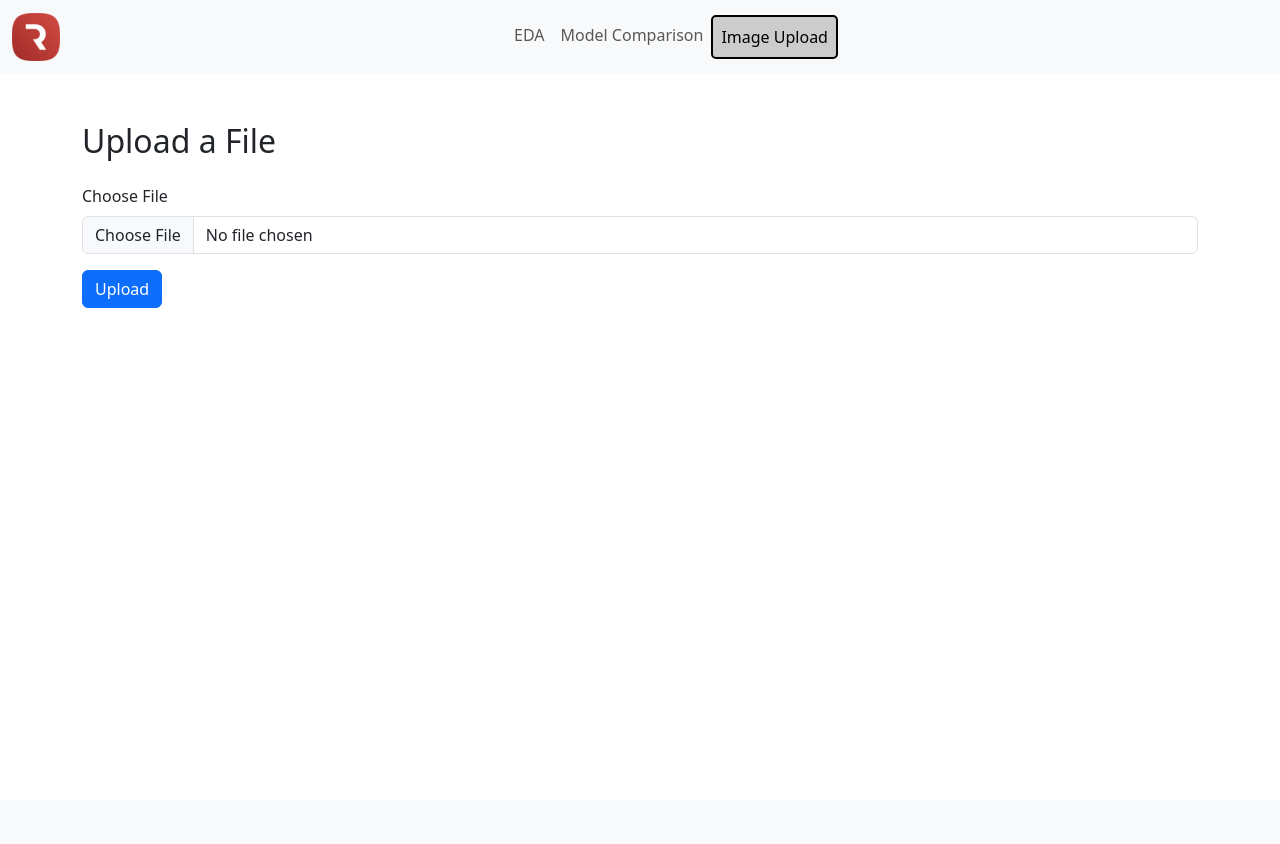
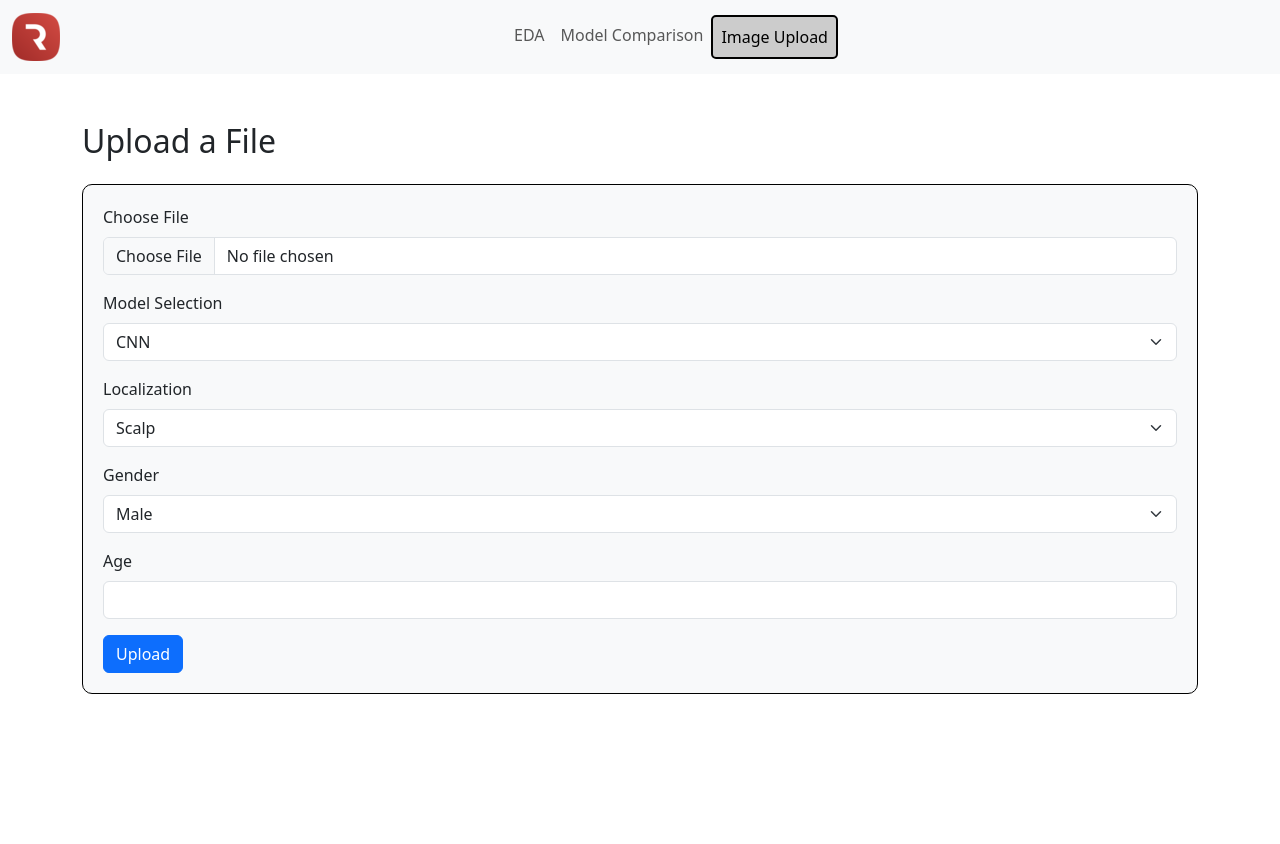
Before and after one commit to maxcollins457/SkinCancerApp, a Flask app: page /upload in a window 1280 px wide. Before the commit the page ends 308 px from the top, so only its background shows below. Run offline with Flask 3, Linux system fonts and the light colour scheme; some libraries are stand-ins or nearby versions.

Commit message:
Added more models

```diff
--- a/app/models.py
+++ b/app/models.py
@@ -2,6 +2,12 @@
 from PIL import Image
 from werkzeug.utils import secure_filename
 import os
+from reportlab.pdfgen import canvas
+from reportlab.lib.pagesizes import letter
+from io import BytesIO
+import matplotlib.pyplot as plt
+import seaborn as sns
+import pandas as pd
 
 from tensorflow.keras.models import load_model
 
@@ -22,8 +28,32 @@
     # },
     'Multi-input': {
         'model': Multi_input_model,
-        'inputs': ['img', 'age', 'localization', 'sex']
-    }
+        'inputs': ['img', 'age', 'localization', 'sex'],
+        'cat_dummies': ['localization_acral',
+                        'localization_back',
+                        'localization_chest',
+                        'localization_ear',
+                        'localization_face',
+                        'localization_foot',
+                        'localization_genital',
+                        'localization_hand',
+                        'localization_lower extremity',
+                        'localization_neck',
+                        'localization_scalp',
+                        'localization_trunk',
+                        'localization_unknown',
+                        'localization_upper extremity',
+                        'sex_male',
+                        'sex_unknown']
+    },
+    # 'VGG': {
+    #     'model': VGG_model,
+    #     'inputs': ['img']
+    # },
+    # 'MobileNet': {
+    #     'model': MobileNet_model,
+    #     'inputs': ['img']
+    # }
 }
 
 Code_to_cell = {0: 'Actinic keratoses',
@@ -64,19 +94,109 @@
     img = resize_img(path)
     return list(img.getdata())
 
+def multi_input_preprocess(age , sex , local ):
+    mean_age = 51.863828077927295
 
-def make_prediciton(input: list, model = CNN_model):
+    scaled_age =  np.asarray(age)/mean_age
+
+
+    feature_list = ML_MODELS['multi-input']['cat_dummies']
+    cat_df = pd.DataFrame(0, index=np.arange(1), columns=feature_list)
+
+    local = 'localization_' + local
+    sex = 'sex_' + sex
+    for col in cat_df.columns:
+      if col == local or col == sex:
+        cat_df[col] = 1
+
+    dummies = np.asarray(cat_df)
+    scaled_age = scaled_age.reshape(-1,1)
+
+    x_num = np.concatenate((scaled_age, dummies), axis = 1)
+    return x_num
+
+
+def make_prediciton(input: list, model_name = 'CNN', age= 51.863828077927295, sex = 'male', local = 'back'):
+    model = ML_MODELS[model_name]['model']
     scaled_input = myScaler(input)
-    x = (scaled_input).reshape(1, *(75,100,3))
-    prediction = model.predict(x)
+    x_img = (scaled_input).reshape(1, *(75,100,3))
 
-    prediction_list = [f'{Code_to_cell.get(i)}: {(100*pred):.2f}% ' for i , pred in enumerate(prediction[0])]
-
-    predicted_class  = Code_to_cell.get(np.argmax(prediction))
-    prob = 100*np.max(prediction)
-    prob_str = f'Probability: {prob:.2f}%'
-    return predicted_class, prob_str, prediction_list
+    if model_name == 'Multi-input':
+        x_num = multi_input_preprocess(age, sex, local)
+        prediction = model.predict(x_num, x_img)
+    else:
+        prediction = model.predict(x_img)
+    prediction_dict = { Code_to_cell.get(i):100*pred for i , pred in enumerate(prediction[0])}
+    return prediction_dict
 
 def implement_ML(path):
     input = img_to_input(path)
     return make_prediciton(input)
+
+
+def generate_pdf_report(class_probabilities):
+    # Create a BytesIO buffer to store the PDF
+    pdf_buffer = BytesIO()
+
+    # Create a PDF document
+    pdf = canvas.Canvas(pdf_buffer, pagesize=letter)
+
+    # Set font and font size
+    pdf.setFont("Helvetica", 12)
+
+    # Add content to the PDF
+    pdf.drawString(100, 750, "Classification Report")
+    pdf.drawString(100, 730, "-----------------------------------")
+
+    # Save the bar chart as an image file
+    pdf_chart_buffer = BytesIO()
+    generate_seaborn_bar_chart(class_probabilities, pdf_chart_buffer)
+    pdf_chart_buffer.seek(0)
+
+    # Create a unique filename for the chart image
+    chart_image_filename = 'chart_image.png'
+
+    # Save the chart image to a file
+    with open(chart_image_filename, 'wb') as chart_image_file:
+        chart_image_file.write(pdf_chart_buffer.read())
+
+    # Draw the chart image onto the PDF
+    pdf.drawInlineImage(chart_image_filename, 100, 500, width=400, height=200)
+
+    # Add classification information
+    pdf.drawString(100, 480, "Classification Information:")
+    y_position = 460
+
+    # Save the PDF to the buffer
+    pdf.save()
+
+    # Move the buffer position to the beginning
+    pdf_buffer.seek(0)
+
+    return pdf_buffer
+
+
+def generate_seaborn_bar_chart(class_probabilities, buffer):
+    # Create a DataFrame from the class_probabilities dictionary
+    data = {'Class': list(class_probabilities.keys()), 'Probability': list(class_probabilities.values())}
+    df = pd.DataFrame(data)
+
+    # Order the DataFrame by probability in descending order
+    df = df.sort_values(by='Probability', ascending=False)
+
+    # Create a horizontal bar chart using Seaborn
+    sns.set(style="whitegrid")
+    plt.figure(figsize=(8, 4))
+
+    # Create the bar plot
+    sns.barplot(x='Probability', y='Class', data=df, color='skyblue')
+
+    # Save the Seaborn plot to a BytesIO buffer
+    plt.savefig(buffer, format='png', bbox_inches='tight')
+    plt.close()
+
+
+def get_localizations():
+    df = pd.read_csv('app/data/CancerData.csv')
+    locs = list(df['Localization'].unique())
+    return locs
--- a/app/static/css/style.css
+++ b/app/static/css/style.css
@@ -41,3 +41,10 @@
   border: 2px solid #000; /* Black border */
   border-radius: 5px; /* Optional: Add border-radius for rounded corners */
 }
+
+.form-container {
+  background-color: #f8f9fa; /* Light gray background color */
+  border: 1px solid #000; /* Black border */
+  border-radius: 10px; /* Rounded corners */
+  padding: 20px; /* Add padding for better appearance */
+}
--- a/app/templates/upload.html
+++ b/app/templates/upload.html
@@ -5,16 +5,62 @@
 {% block main %}
 <div class="container mt-5">
    <h2 class="mb-4">Upload a File</h2>
-      <form method="post" action="/uploader" enctype="multipart/form-data">
+   <form method="post" action="/uploader" enctype="multipart/form-data" class="form-container">
+      <!-- Choose File -->
       <div class="mb-3">
          <label for="file" class="form-label">Choose File</label>
          <input type="file" class="form-control" id="file" name="file" required>
       </div>
+
+      <!-- Model Selection Dropdown -->
+      <div class="mb-3">
+         <label for="model" class="form-label">Model Selection</label>
+         <select class="form-select" id="model" name="model" required>
+            {% for model_name in model_names %}
+            <option value="{{ model_name }}">{{ model_name }}</option>
+            {% endfor %}
+         </select>
+      </div>
+
+      <!-- Localization Dropdown -->
+      <div class="mb-3">
+         <label for="localization" class="form-label">Localization</label>
+         <select class="form-select" id="localization" name="localization" required>
+            {% for loc in localizations %}
+            <option value="{{ loc }}">{{ loc|capitalize }}</option>
+            {% endfor %}
+         </select>
+      </div>
+
+      <!-- Gender Dropdown -->
+      <div class="mb-3">
+         <label for="gender" class="form-label">Gender</label>
+         <select class="form-select" id="gender" name="gender" required>
+            <option value="male">Male</option>
+            <option value="female">Female</option>
+            <option value="other">Other</option>
+         </select>
+      </div>
+
+      <!-- Age Input Box -->
+      <div class="mb-3">
+         <label for="age" class="form-label">Age</label>
+         <input type="number" class="form-control" id="age" name="age" min="0" max="120" required>
+      </div>
+
+      <!-- Upload Button -->
       <button type="submit" class="btn btn-primary">Upload</button>
    </form>
+
    {% if img_filename %}
-         <p>Last Uploaded Image (after resizing):</p>
-         <img src="{{ url_for('static', filename=img_filename) }}">
+   <div class="container mt-5 text-center">
+      <div class="row mx-auto">
+         <h3>Last Uploaded Image:</h3>
+      </div>
+      <div class="row justify-content-center mt-4">
+         <img src="{{ url_for('static', filename=img_filename) }}" style="max-width: 50%;">
+      </div>
+   </div>
    {% endif %}
 </div>
 {% endblock %}
--- a/app/views/file_upload.py
+++ b/app/views/file_upload.py
@@ -1,9 +1,7 @@
-from flask import Blueprint, render_template, request, flash, redirect, url_for, session
-from app.models import allowed_file, ALLOWED_EXTENSIONS, upload_file, implement_ML
+from flask import Blueprint, render_template, request, flash, redirect, url_for, session, make_response
+from app.models import allowed_file, ALLOWED_EXTENSIONS, upload_file, implement_ML, generate_pdf_report, get_localizations, ML_MODELS
 import os
-
-
-
+from io import BytesIO
 
 upload_bp = Blueprint('upload', __name__)
 
@@ -14,10 +12,12 @@
     except:
         session['img_filename'] = None
         img_filename = None
-
-
+    localizations = get_localizations()
+    model_names = ML_MODELS.keys()
     return render_template('upload.html',
-                           img_filename = img_filename)
+                           img_filename = img_filename,
+                           localizations=localizations,
+                           model_names = model_names)
 
 @upload_bp.route('/uploader', methods=['POST'])
 def upload_file_page():
@@ -28,6 +28,8 @@
 
     file = request.files['file']
 
+
+
     if file.filename == '':
         flash('No selected file', 'error')
         return redirect(url_for('upload.show_upload_form'))
@@ -35,12 +37,34 @@
     if file and allowed_file(file.filename):
         filename = upload_file(file, return_filename = True)
         session['img_filename'] = filename
-        # Print the current working directory
-        print("Current Working Directory:", os.getcwd())
+        model_name = request.form['model']
+        age = None
+        sex = None
+        local = None
+        if model_name == 'multi-input':
+            age = request.form['age']
+            sex = request.form['sex']
+            local = request.form['localization']
+        prediction =  implement_ML(
+            os.path.join('app/static/img/temp', filename),
+            model_name = model_name,
+            age = age,
+            sex = sex,
+            local= local)
 
-        print(filename)
-        prediction =  implement_ML(os.path.join('app/static/img/temp', filename))
         flash(f'File uploaded successfully. Prediction: {prediction}', 'success')
+        # Generate the PDF report
+        pdf_buffer = generate_pdf_report(prediction)
+
+        # Move the buffer position to the beginning
+        pdf_buffer.seek(0)
+
+        # Send the PDF as a response
+        response = make_response(pdf_buffer.getvalue())
+        response.headers['Content-Type'] = 'application/pdf'
+        response.headers['Content-Disposition'] = 'inline; filename=report.pdf'
+
+        return response
     else:
         flash(f"Invalid file format. Allowed formats are: {', '.join(ALLOWED_EXTENSIONS)}", 'danger')
 
```
Also changed, not shown: app/templates/model-comparison.html (+8 -8 lines), 3 other files. Lines whose indentation alone changed are shown as unchanged.
